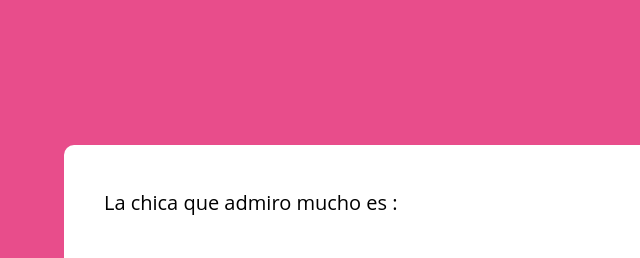
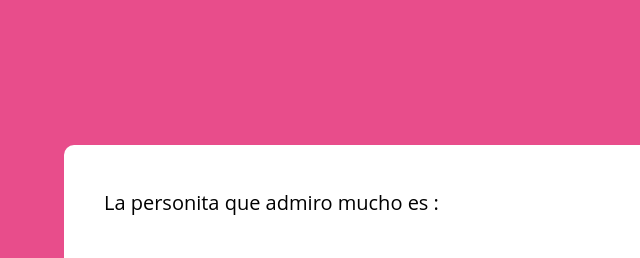
Before and after one commit to Marcodean/Meritos, a plain HTML site: page index.html in a window 1280 px wide. Shown: the top 258 px of the page, 0-640 px from the left. Drawn offline with nearby package versions, Linux system fonts and the light colour scheme.

Commit message:
Update index.html

```diff
--- a/index.html
+++ b/index.html
@@ -12,7 +12,7 @@
           <main>
                <div class="contenedor-texto">
 
-                         <p>La chica que admiro mucho es : </p>
+                         <p>La personita que admiro mucho es : </p>
 
                          <h2 class="titulo"> <span class="typed"></span></h2> <br>
                          <h2 class="titulo"> <span class="typed1"></span></h2> <br>
```
